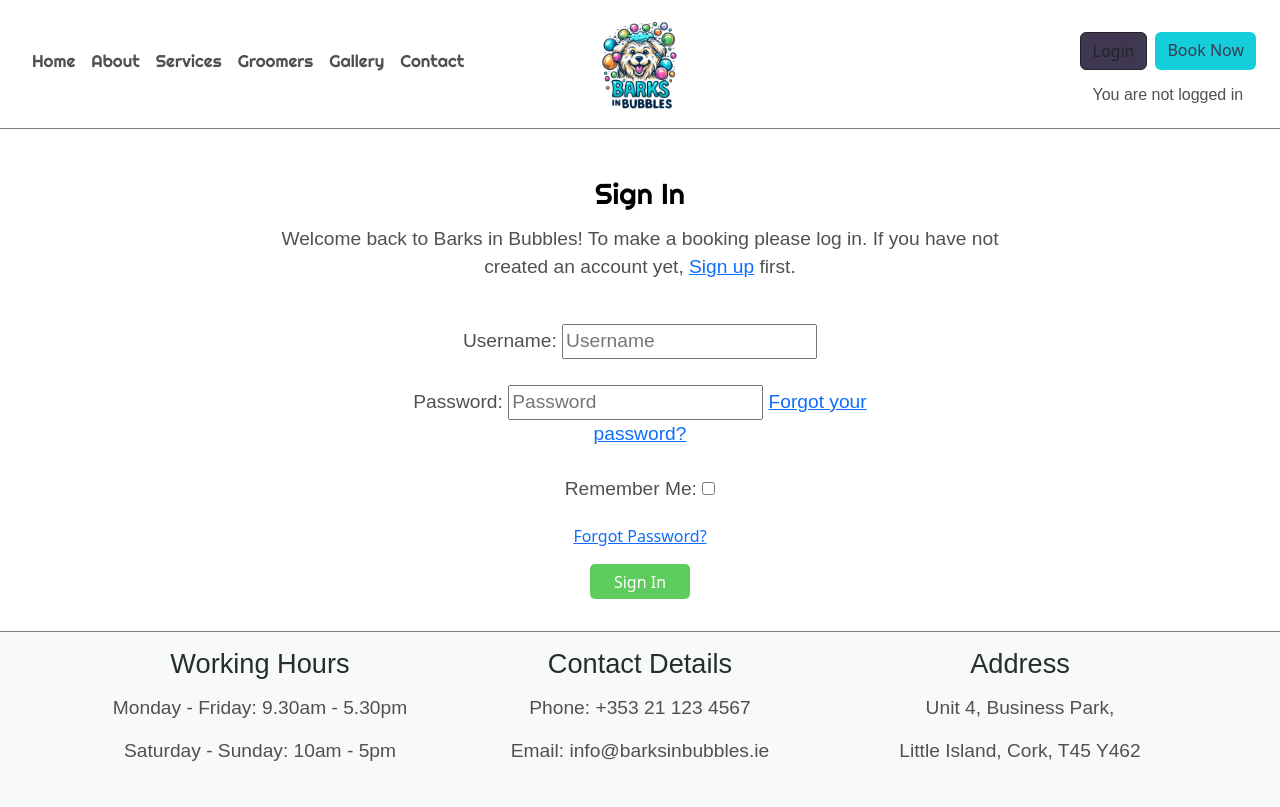
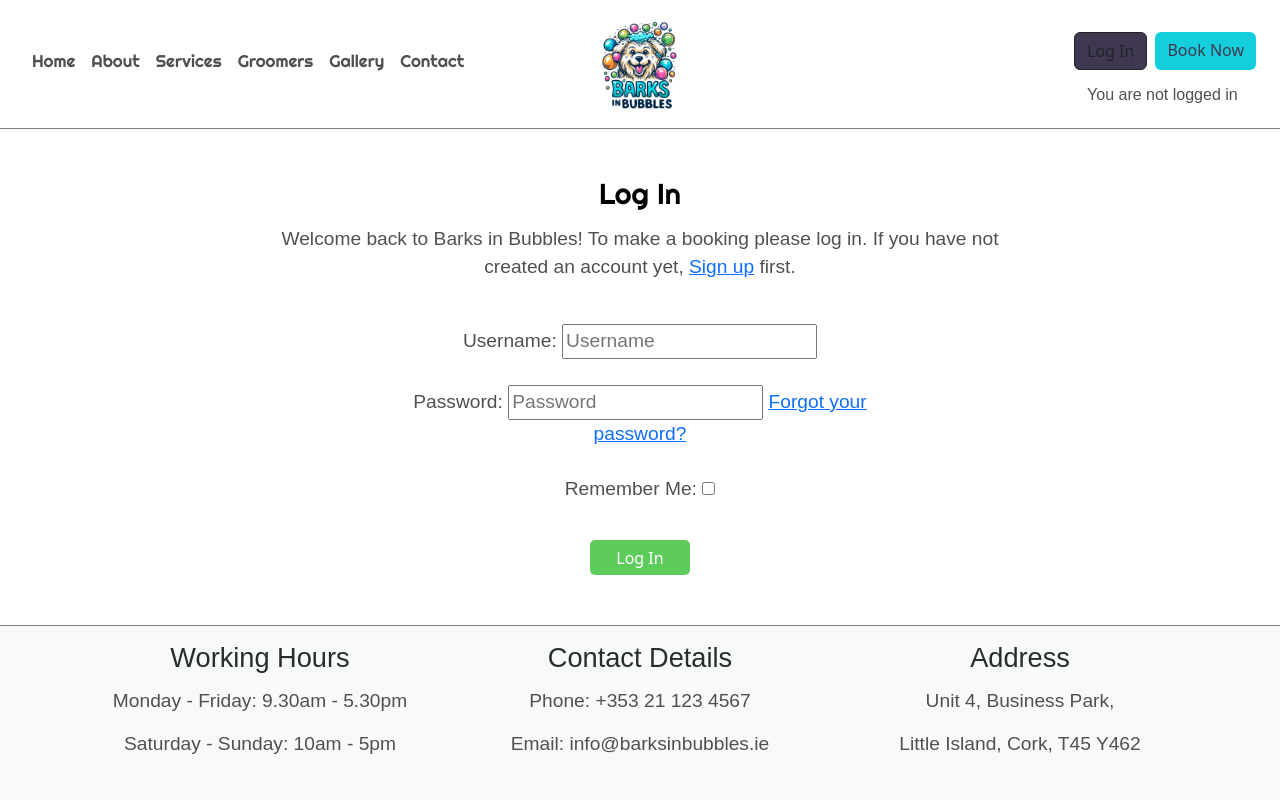
Before and after one commit to KatePaulauskas/dog-grooming-salon, a Django app: page /accounts/login/ in a window 1280 px wide. After the commit the page ends 754 px from the top, so only its background shows below. Run offline with Django 4.2, Linux system fonts and the light colour scheme; some libraries are stand-ins or nearby versions; some web fonts are replaced.

Commit message:
Remove password reset link

```diff
--- a/static/css/style.css
+++ b/static/css/style.css
@@ -125,7 +125,6 @@ header {
 }
 
 /* Style Logout button */
-
 .btn-logout {
     background-color: #ff5cb7 !important;
     color: #3f3850;
@@ -152,7 +151,6 @@ header {
 }
 
 /* Style Django messages */
-
 .d-messages {
     background-color: #FFD1AE;
 }
@@ -261,7 +259,6 @@ h4
     font-family: "Cormorant Upright", sans-serif !important;
     font-size: 250% !important;
     }
-
 }
 
 /* Media query: tablets and larger screens (576px and up) */
--- a/templates/account/login.html
+++ b/templates/account/login.html
@@ -3,14 +3,14 @@
 {% load i18n %}
 {% load account socialaccount %}
 
-{% block head_title %}{% trans "Sign In" %}{% endblock %}
+{% block head_title %}{% trans "Log In" %}{% endblock %}
 
 {% block content %}
 
 <div class="container">
   <div class="row text-center">
       <div class="col-lg-8 offset-lg-2 mt-5">
-          <h1>{% trans "Sign In" %}</h1>
+          <h1>{% trans "Log In" %}</h1>
           <p>{% blocktrans %}Welcome back to Barks in Bubbles!
             To make a booking please log in. If you have not created an account yet,
             <a href="{{ signup_url }}">Sign up</a> first. {% endblocktrans %} </p>
@@ -23,10 +23,8 @@
             {{ form.as_p }}
             {% if redirect_field_value %}
             <input type="hidden" name="{{ redirect_field_name }}" value="{{ redirect_field_value }}" />
-            {% endif %} <a class="button secondaryAction" href="{% url 'account_reset_password' %}">
-              {% trans "Forgot Password?" %}</a>
-              <br>
-              <button class="primaryAction my-3" type="submit">{% trans "Sign In" %}</button>
+            {% endif %}
+              <button class="primaryAction my-3 and Sign In pages" type="submit">{% trans "Log In" %}</button>
           </form>
       </div>
   </div>
--- a/templates/account/logout.html
+++ b/templates/account/logout.html
@@ -2,14 +2,14 @@
 
 {% load i18n %}
 
-{% block head_title %}{% trans "Sign Out" %}{% endblock %}
+{% block head_title %}{% trans "Log Out" %}{% endblock %}
 
 {% block content %}
 
 <div class="container">
   <div class="row text-center">
       <div class="col-lg-8 offset-lg-2 mt-5">
-        <h1>{% trans "Sign Out" %}</h1>
+        <h1>{% trans "Log Out" %}</h1>
         <p>{% trans 'Are you sure you want to sign out?' %}</p>
       </div>
     </div>
@@ -20,7 +20,7 @@
           {% if redirect_field_value %}
           <input type="hidden" name="{{ redirect_field_name }}" value="{{ redirect_field_value }}"/>
           {% endif %}
-          <button class="sign-out" type="submit">{% trans 'Sign Out' %}</button>
+          <button class="sign-out" type="submit">{% trans 'Log Out' %}</button>
         </form>
       </div>
     </div>
--- a/templates/base.html
+++ b/templates/base.html
@@ -102,9 +102,9 @@
                 <div class="d-flex flex-column align-items-start my-0 my-md-3 my-lg-0">
                     <div class="header-buttons d-flex flex-column flex-md-row my-md-2 mx-3">
                         {% if user.is_authenticated %}
-                        <a href="{% url 'account_logout' %}" class="btn btn-logout me-2 mt-2 {% if request.path == logout_url %}active{% endif %}" aria-current="page">Logout</a>
+                        <a href="{% url 'account_logout' %}" class="btn btn-logout me-2 mt-2 {% if request.path == logout_url %}active{% endif %}" aria-current="page">Log Out</a>
                         {% else %}
-                        <a href="{% url 'account_login' %}" class="btn btn-login me-2 mt-2 {% if request.path == login_url %}active{% endif %}" aria-current="page">Login</a>
+                        <a href="{% url 'account_login' %}" class="btn btn-login me-2 mt-2 {% if request.path == login_url %}active{% endif %}" aria-current="page">Log In</a>
                         {% endif %}
                         <a href="#" class="btn btn-book btn-book me-2 mt-2">Book Now</a>
                     </div>
```
Also changed, not shown: 1 other file. Lines whose indentation alone changed are shown as unchanged.
